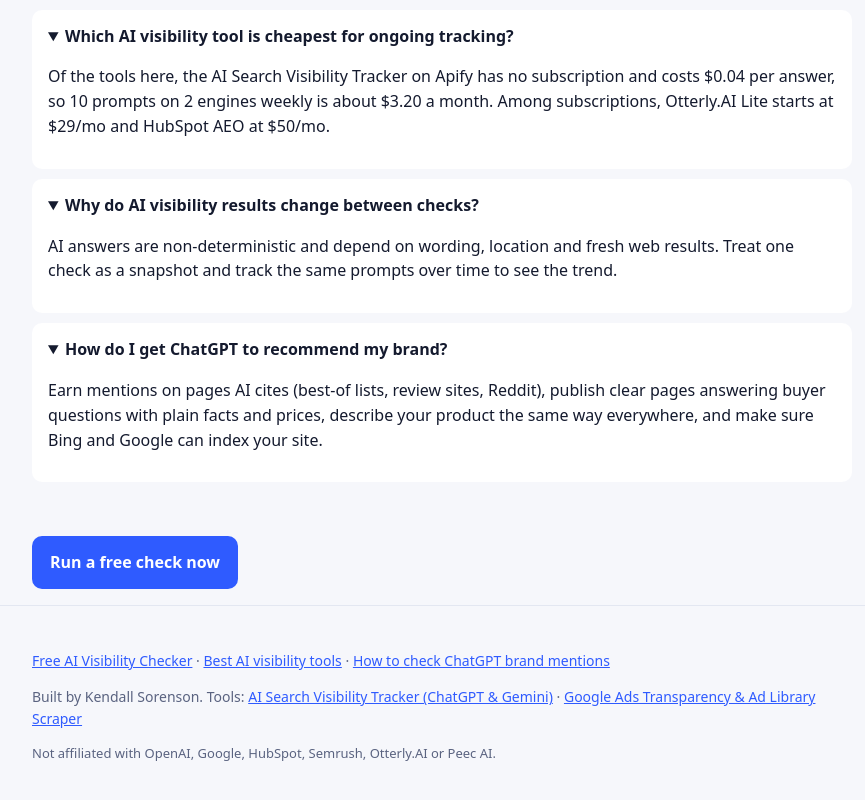
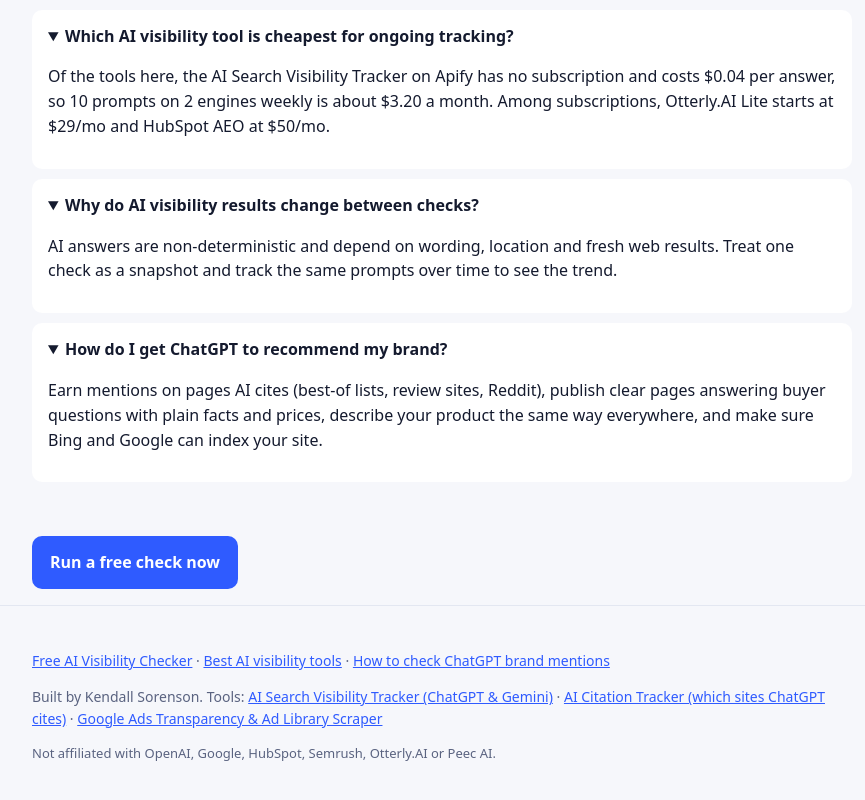
Before and after one commit to kendallcoding202/ai-visibility-checker, a Next.js app: page /best-ai-visibility-tools in a window 1280 px wide. Shown: the part 2425-3225 px from the top of the page, without its empty margins (198-1063 px from the left). Built offline with nearby package versions, Linux system fonts and the light colour scheme; no server answers.

Commit message:
Link AI Citation Tracker

```diff
--- a/app/Footer.js
+++ b/app/Footer.js
@@ -1,8 +1,8 @@
-import { TRACKER, ADS } from './links.js';
+import { TRACKER, ADS, CITATIONS } from './links.js';
 export default function Footer() {
   return <footer><div className="wrap">
     <p><a href="/">Free AI Visibility Checker</a> · <a href="/best-ai-visibility-tools">Best AI visibility tools</a> · <a href="/how-to-check-chatgpt-brand-mentions">How to check ChatGPT brand mentions</a></p>
-    <p>Built by Kendall Sorenson. Tools: <a href={TRACKER('footer')}>AI Search Visibility Tracker (ChatGPT &amp; Gemini)</a> · <a href={ADS}>Google Ads Transparency &amp; Ad Library Scraper</a></p>
+    <p>Built by Kendall Sorenson. Tools: <a href={TRACKER('footer')}>AI Search Visibility Tracker (ChatGPT &amp; Gemini)</a> · <a href={CITATIONS}>AI Citation Tracker (which sites ChatGPT cites)</a> · <a href={ADS}>Google Ads Transparency &amp; Ad Library Scraper</a></p>
     <p className="muted">Not affiliated with OpenAI, Google, HubSpot, Semrush, Otterly.AI or Peec AI.</p>
   </div></footer>;
 }
--- a/app/links.js
+++ b/app/links.js
@@ -1,3 +1,4 @@
 const utm = (c) => `utm_source=ai-visibility-checker&utm_medium=referral&utm_campaign=free-checker&utm_content=${c}`;
 export const TRACKER = (c = 'cta') => `https://apify.com/crunchy_galaxy_qcr/ai-visibility-tracker?${utm(c)}`;
 export const ADS = `https://apify.com/crunchy_galaxy_qcr/google-ads-transparency-scraper?${utm('footer')}`;
+export const CITATIONS = `https://apify.com/crunchy_galaxy_qcr/ai-citation-tracker?${utm('footer')}`;
--- a/app/page.js
+++ b/app/page.js
@@ -1,5 +1,5 @@
 import Checker from './Checker.js';
-import { TRACKER, ADS } from './links.js';
+import { TRACKER, ADS, CITATIONS } from './links.js';
 import { Ld, orgLd, appLd } from './site.js';
 
 const faq = [
@@ -36,7 +36,7 @@ export default function Page() {
     </main>
     <footer><div className="wrap">
       <p>Built by Kendall Sorenson.</p>
-      <p>Tools: <a href={TRACKER('footer')}>AI Search Visibility Tracker (ChatGPT &amp; Gemini)</a> · <a href={ADS}>Google Ads Transparency &amp; Ad Library Scraper</a></p>
+      <p>Tools: <a href={TRACKER('footer')}>AI Search Visibility Tracker (ChatGPT &amp; Gemini)</a> · <a href={CITATIONS}>AI Citation Tracker (which sites ChatGPT cites)</a> · <a href={ADS}>Google Ads Transparency &amp; Ad Library Scraper</a></p>
       <p className="muted">Not affiliated with OpenAI or Google. Results are a single AI snapshot and may vary.</p>
     </div></footer>
     <Ld data={orgLd} /><Ld data={appLd} />
--- a/app/site.js
+++ b/app/site.js
@@ -2,7 +2,7 @@ export const SITE = 'https://ai-visibility-checker-lac.vercel.app';
 export const ONE_LINER = 'Free AI visibility checker that shows in about 30 seconds whether ChatGPT recommends your brand, where you rank and which competitors it picks instead.';
 export const AUTHOR = 'Kendall Sorenson';
 export const orgLd = { '@context': 'https://schema.org', '@type': 'Organization', name: 'AI Visibility Checker', url: SITE, founder: { '@type': 'Person', name: AUTHOR }, description: ONE_LINER,
-  sameAs: ['https://apify.com/crunchy_galaxy_qcr/ai-visibility-tracker', 'https://apify.com/crunchy_galaxy_qcr/google-ads-transparency-scraper', 'https://github.com/kendallcoding202/ai-visibility-checker'] };
+  sameAs: ['https://apify.com/crunchy_galaxy_qcr/ai-visibility-tracker', 'https://apify.com/crunchy_galaxy_qcr/ai-citation-tracker', 'https://apify.com/crunchy_galaxy_qcr/google-ads-transparency-scraper', 'https://github.com/kendallcoding202/ai-visibility-checker'] };
 export const appLd = { '@context': 'https://schema.org', '@type': 'SoftwareApplication', name: 'AI Visibility Checker', url: SITE, applicationCategory: 'BusinessApplication', operatingSystem: 'Web', description: ONE_LINER,
   author: { '@type': 'Person', name: AUTHOR }, offers: { '@type': 'Offer', price: '0', priceCurrency: 'USD' } };
 export const Ld = ({ data }) => <script type="application/ld+json" dangerouslySetInnerHTML={{ __html: JSON.stringify(data) }} />;
```
Also changed, not shown: public/llms.txt.
